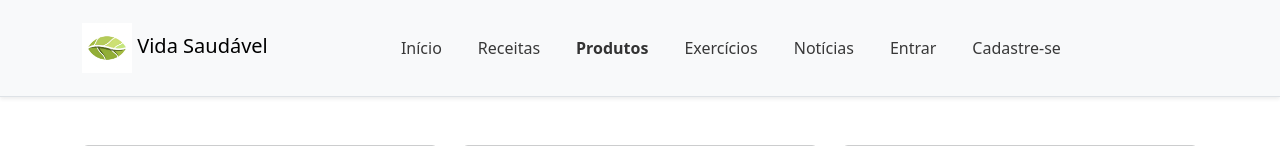
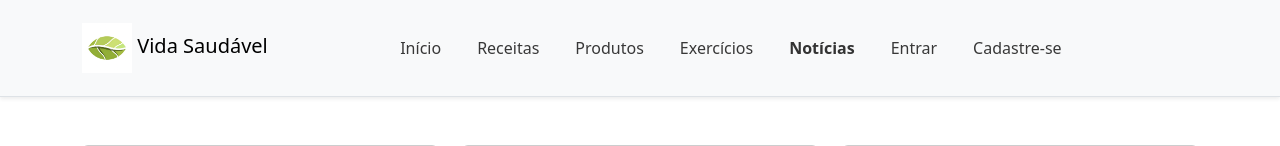
Before and after one commit to DanielZTZ/TCC-SITE, a PHP site: page /noticia22.php in a window 1280 px wide. Shown: the top 146 px of the page. Run offline with PHP 8.4, Linux system fonts and the light colour scheme; data comes from the database, SQL or seed files in the repository.

Commit message:
Update noticia22.php

```diff
--- a/noticia22.php
+++ b/noticia22.php
@@ -29,13 +29,13 @@
                         <a class="nav-link" href="#contato">Receitas</a>
                     </li>
                     <li class="nav-item">
-                        <a class="nav-link active" href="produtos.html">Produtos</a>
+                        <a class="nav-link" href="produtos.html">Produtos</a>
                     </li>
                     <li class="nav-item">
                         <a class="nav-link" href="#servicos">Exercícios</a>
                     </li>
                     <li class="nav-item">
-                        <a class="nav-link" href="noticia22.html">Notícias</a>
+                        <a class="nav-link active" href="noticia22.html">Notícias</a>
                     </li>
                     <li class="nav-item">
                         <a class="nav-link" href="#contato">Entrar</a>
```
